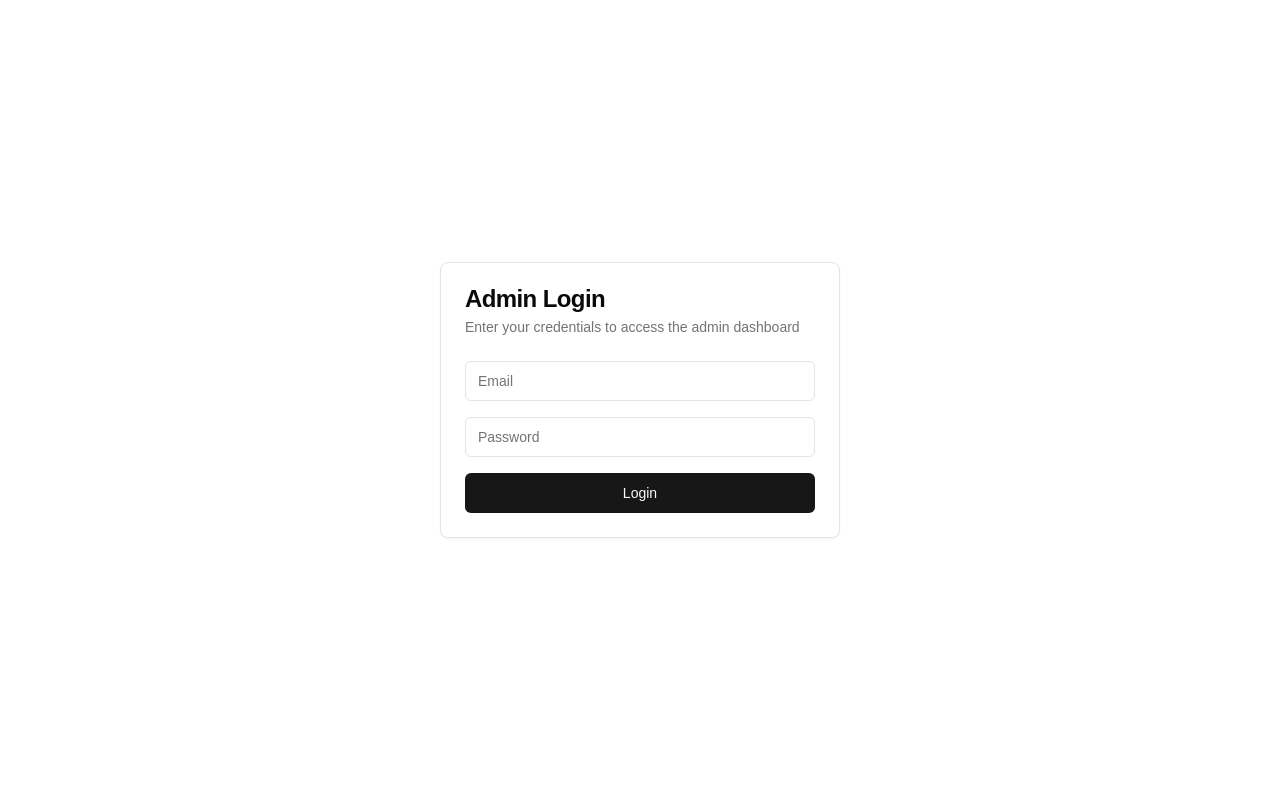
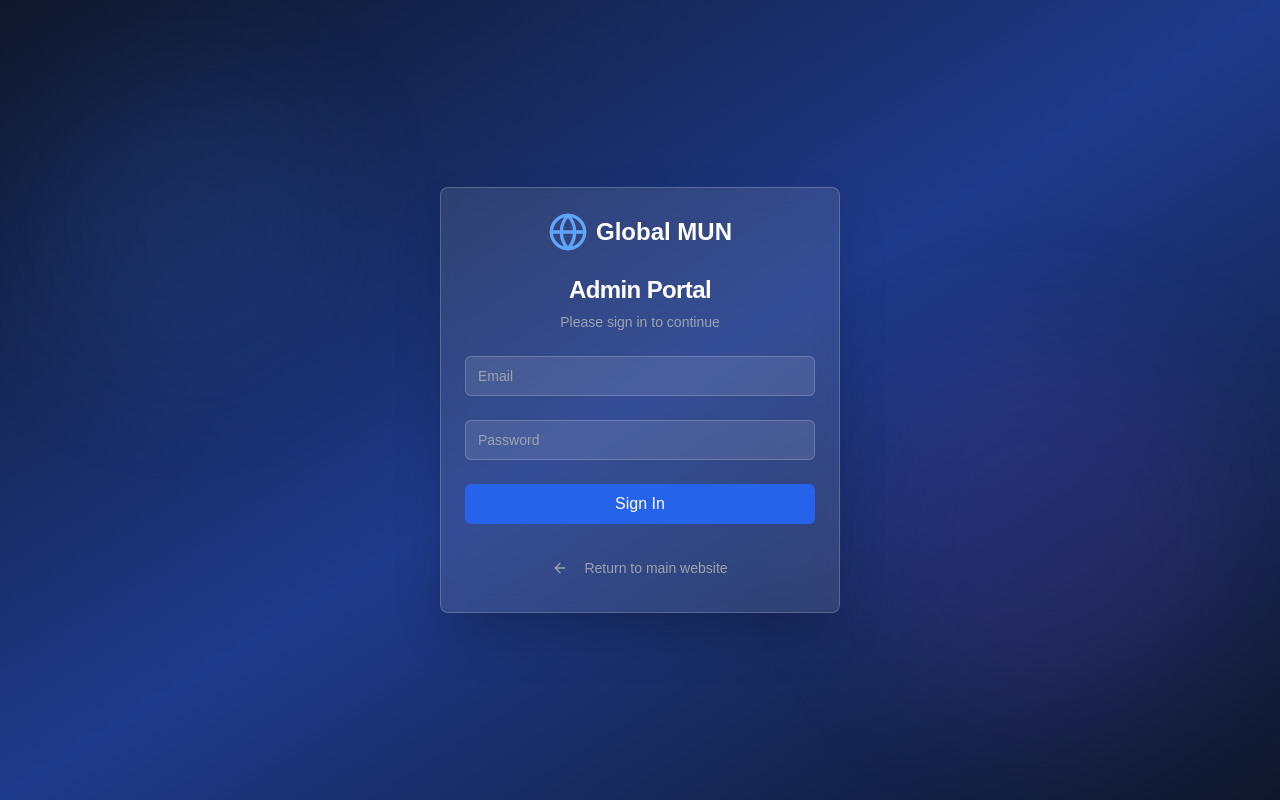
Before and after one commit to Asosto/LMUNV12, a Next.js app: page /admin/login in a window 1280 px wide. Built offline with nearby package versions, Linux system fonts and the light colour scheme; no server answers; what @supabase/auth-helpers-nextjs would draw is missing.

Commit message:
Basic fixes and UI fixes for login page of the admin dashboard

```diff
--- a/app/about/page.tsx
+++ b/app/about/page.tsx
@@ -363,7 +363,7 @@ export default function AboutPage() {
                 <a href="#" className="block text-gray-400 hover:text-white transition-colors">
                   FAQs
                 </a>
-                <Link href="/admin" className="block text-gray-400 hover:text-white transition-colors">
+                <Link href="/admin/dashboard" className="block text-gray-400 hover:text-white transition-colors">
                   Admin
                 </Link>
               </div>
--- a/app/admin/login/page.tsx
+++ b/app/admin/login/page.tsx
@@ -2,11 +2,13 @@
 
 import { Button } from "@/components/ui/button"
 import { Input } from "@/components/ui/input"
-import { Card, CardContent, CardDescription, CardHeader, CardTitle } from "@/components/ui/card"
+import { Card, CardContent, CardDescription, CardFooter, CardHeader, CardTitle } from "@/components/ui/card"
 import { useState } from "react"
 import { supabase } from '@/lib/supabase'
 import { useRouter } from "next/navigation"
 import { useToast } from "@/components/ui/use-toast"
+import { Globe, ArrowLeft } from "lucide-react"
+import Link from "next/link"
 
 export default function AdminLoginPage() {
   const [email, setEmail] = useState("")
@@ -55,16 +57,25 @@ export default function AdminLoginPage() {
   }
 
   return (
-    <div className="container flex h-screen w-screen flex-col items-center justify-center">
-      <Card className="w-[400px]">
-        <CardHeader>
-          <CardTitle>Admin Login</CardTitle>
-          <CardDescription>
-            Enter your credentials to access the admin dashboard
+    <div className="relative min-h-screen w-full bg-gradient-to-br from-slate-900 via-blue-900 to-slate-900 flex flex-col items-center justify-center overflow-hidden">
+      {/* Background decoration */}
+      <div className="absolute top-20 left-10 w-72 h-72 bg-blue-500/10 rounded-full blur-3xl z-0" />
+      <div className="absolute bottom-20 right-10 w-96 h-96 bg-purple-500/10 rounded-full blur-3xl z-0" />
+
+      <div className="relative z-10">
+        <Card className="w-[400px] bg-white/10 backdrop-blur-md border-white/20 text-white shadow-2xl">
+          <CardHeader className="text-center">
+            <Link href="/" className="flex items-center justify-center space-x-2 mb-4">
+              <Globe className="w-10 h-10 text-blue-400" />
+              <span className="text-2xl font-bold">Global MUN</span>
+            </Link>
+            <CardTitle className="text-2xl font-semibold">Admin Portal</CardTitle>
+            <CardDescription className="text-gray-400">
+              Please sign in to continue
             </CardDescription>
           </CardHeader>
           <CardContent>
-          <form onSubmit={handleLogin} className="space-y-4">
+            <form onSubmit={handleLogin} className="space-y-6">
               <div className="space-y-2">
                 <Input
                   id="email"
@@ -73,6 +84,7 @@ export default function AdminLoginPage() {
                   value={email}
                   onChange={(e) => setEmail(e.target.value)}
                   required
+                  className="bg-white/10 border-white/20 placeholder:text-gray-400 focus:ring-blue-500 focus:border-blue-500"
                 />
               </div>
               <div className="space-y-2">
@@ -83,19 +95,29 @@ export default function AdminLoginPage() {
                   value={password}
                   onChange={(e) => setPassword(e.target.value)}
                   required
+                  className="bg-white/10 border-white/20 placeholder:text-gray-400 focus:ring-blue-500 focus:border-blue-500"
                 />
               </div>
               {error && (
-              <div className="text-sm text-red-500">
+                <div className="text-sm text-red-400 text-center pt-2">
                   {error}
                 </div>
               )}
-            <Button className="w-full" type="submit" disabled={loading}>
-              {loading ? "Logging in..." : "Login"}
+              <Button className="w-full bg-blue-600 hover:bg-blue-700 text-white py-3 text-base" type="submit" disabled={loading}>
+                {loading ? "Signing In..." : "Sign In"}
               </Button>
             </form>
           </CardContent>
+          <CardFooter>
+            <Button variant="link" asChild className="text-gray-400 hover:text-white w-full">
+              <Link href="/">
+                <ArrowLeft className="mr-2 h-4 w-4" />
+                Return to main website
+              </Link>
+            </Button>
+          </CardFooter>
         </Card>
+      </div>
     </div>
   )
 }
--- a/app/committees/page.tsx
+++ b/app/committees/page.tsx
@@ -442,7 +442,7 @@ export default function CommitteesPage() {
                 <a href="#" className="block text-gray-400 hover:text-white transition-colors">
                   FAQs
                 </a>
-                <Link href="/admin" className="block text-gray-400 hover:text-white transition-colors">
+                <Link href="/admin/dashboard" className="block text-gray-400 hover:text-white transition-colors">
                   Admin
                 </Link>
               </div>
--- a/app/conference-info/page.tsx
+++ b/app/conference-info/page.tsx
@@ -431,7 +431,7 @@ export default function ConferenceInfoPage() {
                 <a href="#" className="block text-gray-400 hover:text-white transition-colors">
                   FAQs
                 </a>
-                <Link href="/admin" className="block text-gray-400 hover:text-white transition-colors">
+                <Link href="/admin/dashboard" className="block text-gray-400 hover:text-white transition-colors">
                   Admin
                 </Link>
               </div>
--- a/app/gallery/page.tsx
+++ b/app/gallery/page.tsx
@@ -362,7 +362,7 @@ export default function GalleryPage() {
                 <a href="#" className="block text-gray-400 hover:text-white transition-colors">
                   FAQs
                 </a>
-                <Link href="/admin" className="block text-gray-400 hover:text-white transition-colors">
+                  <Link href="/admin/dashboard" className="block text-gray-400 hover:text-white transition-colors">
                   Admin
                 </Link>
               </div>
--- a/app/resources/page.tsx
+++ b/app/resources/page.tsx
@@ -415,7 +415,7 @@ export default function ResourcesPage() {
                 <a href="#" className="block text-gray-400 hover:text-white transition-colors">
                   FAQs
                 </a>
-                <Link href="/admin" className="block text-gray-400 hover:text-white transition-colors">
+                <Link href="/admin/dashboard" className="block text-gray-400 hover:text-white transition-colors">
                   Admin
                 </Link>
               </div>
--- a/app/schedule/page.tsx
+++ b/app/schedule/page.tsx
@@ -520,7 +520,7 @@ export default function SchedulePage() {
                 <a href="#" className="block text-gray-400 hover:text-white transition-colors">
                   FAQs
                 </a>
-                <Link href="/admin" className="block text-gray-400 hover:text-white transition-colors">
+                <Link href="/admin/dashboard" className="block text-gray-400 hover:text-white transition-colors">
                   Admin
                 </Link>
               </div>
--- a/app/upload/page.tsx
+++ b/app/upload/page.tsx
@@ -585,7 +585,7 @@ export default function UploadPage() {
                 <a href="#" className="block text-gray-400 hover:text-white transition-colors">
                   FAQs
                 </a>
-                <Link href="/admin" className="block text-gray-400 hover:text-white transition-colors">
+                <Link href="/admin/dashboard" className="block text-gray-400 hover:text-white transition-colors">
                   Admin
                 </Link>
               </div>
--- a/package.json
+++ b/package.json
@@ -1,5 +1,5 @@
 {
-  "name": "my-v0-project",
+  "name": "LMUN Website",
   "version": "0.1.0",
   "private": true,
   "scripts": {
```
Also changed, not shown: 1 other file (tests, documents, lock files or other folders). Lines whose indentation alone changed are shown as unchanged.
